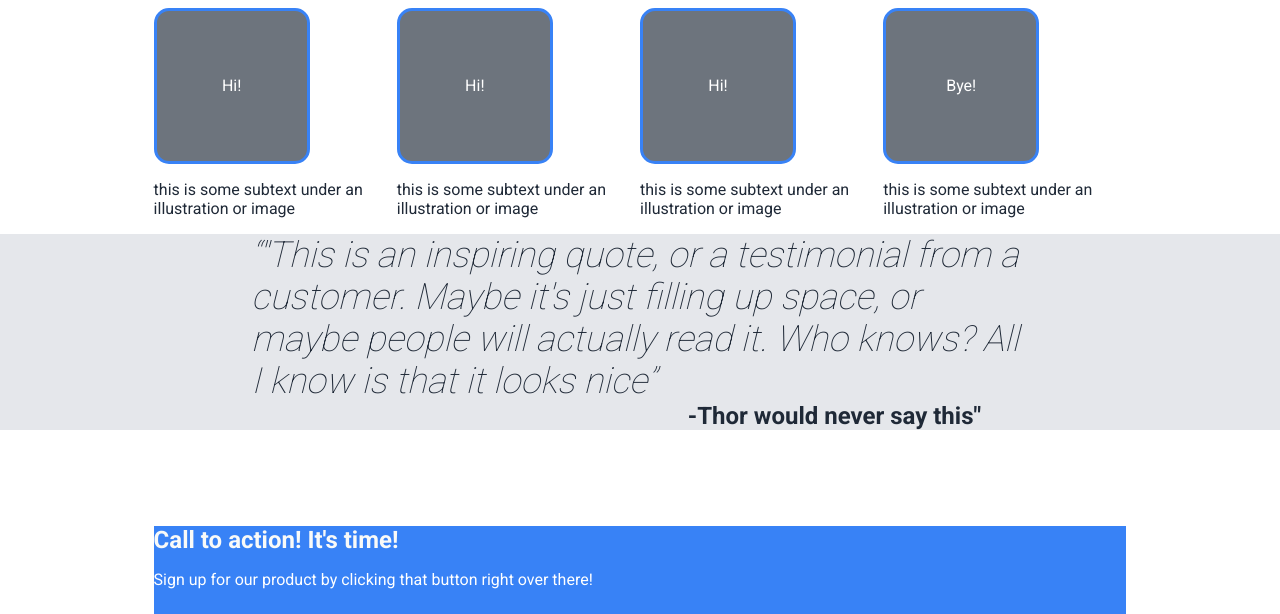
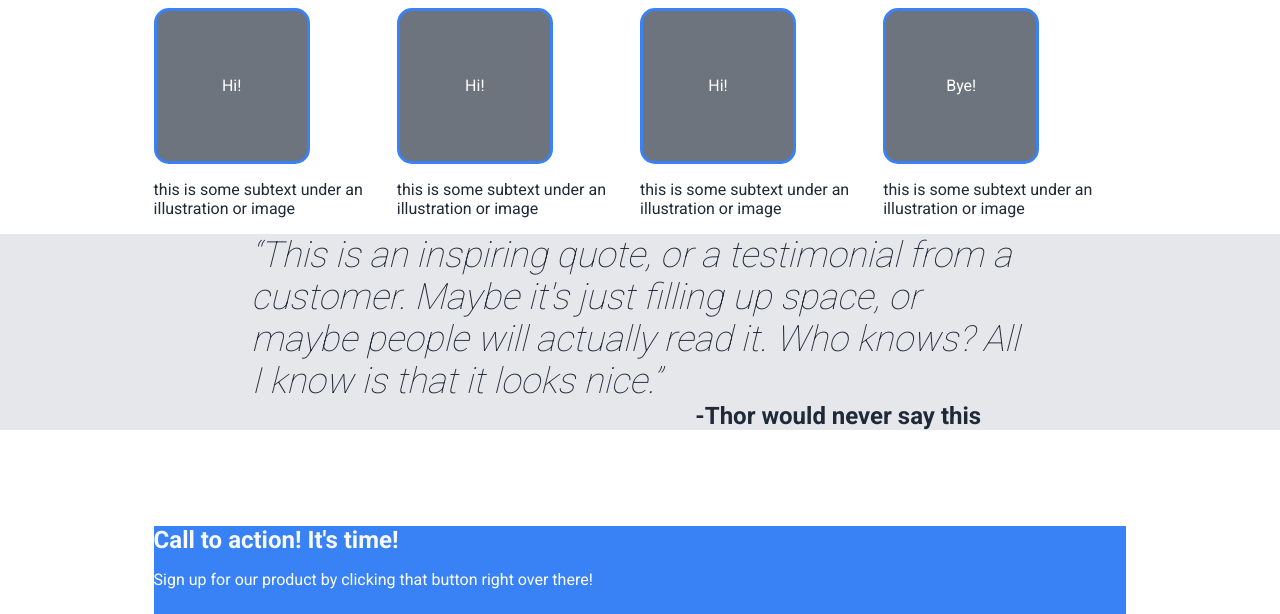
Before and after one commit to M3R14M/TOP-projects, a plain HTML site: page foundations/css/index.html in a window 1280 px wide. Shown: the part 624-1238 px from the top of the page. Drawn offline with Linux system fonts and the light colour scheme.

Commit message:
Adjusted quote, again

```diff
--- a/foundations/css/index.html
+++ b/foundations/css/index.html
@@ -51,10 +51,10 @@
             </div>
         </div>
 
-        <blockquote><q>"This is an inspiring quote, or a testimonial from a customer.
+        <blockquote><q>This is an inspiring quote, or a testimonial from a customer.
                 Maybe it's just filling up space, or maybe people will actually read it. Who knows?
-                All I know is that it looks nice</q>
-            <p>-Thor would never say this"</p>
+                All I know is that it looks nice.</q>
+            <p>-Thor would never say this</p>
         </blockquote>
 
         <div id="sign-up">
```
